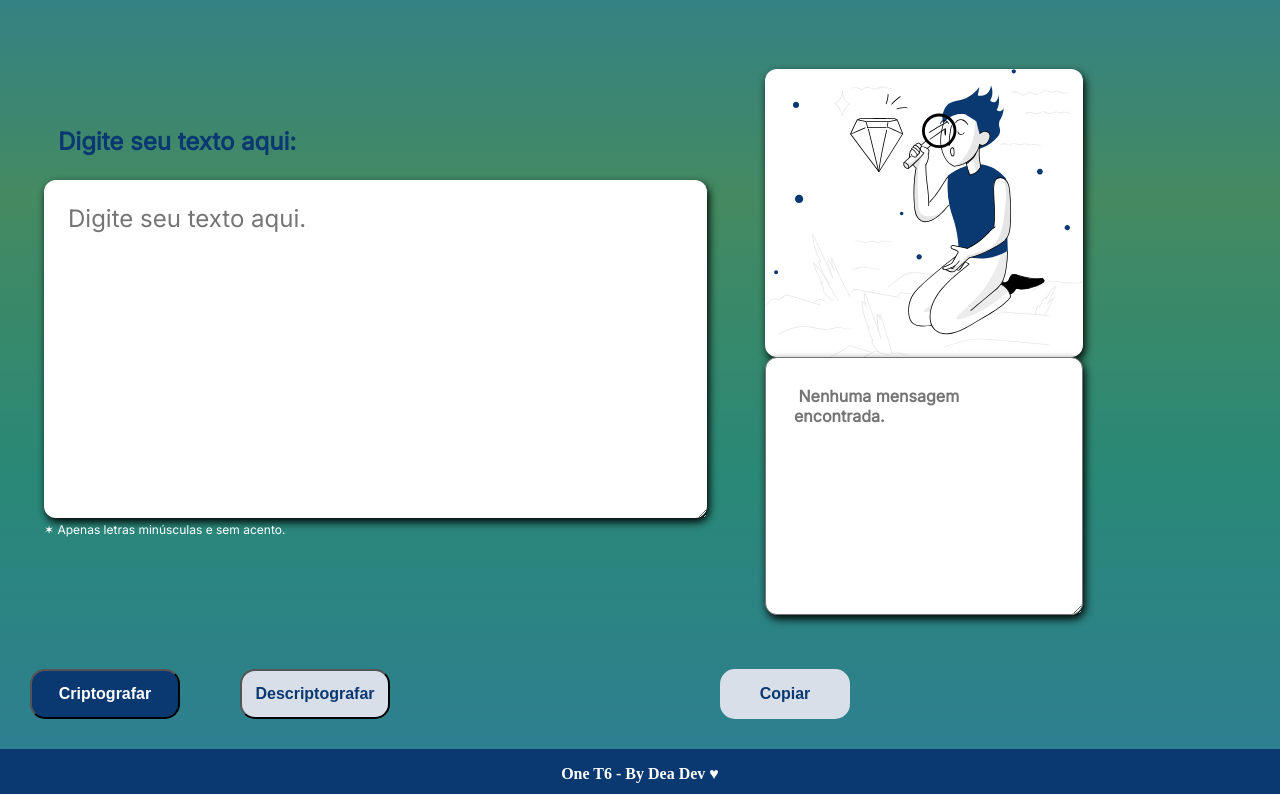
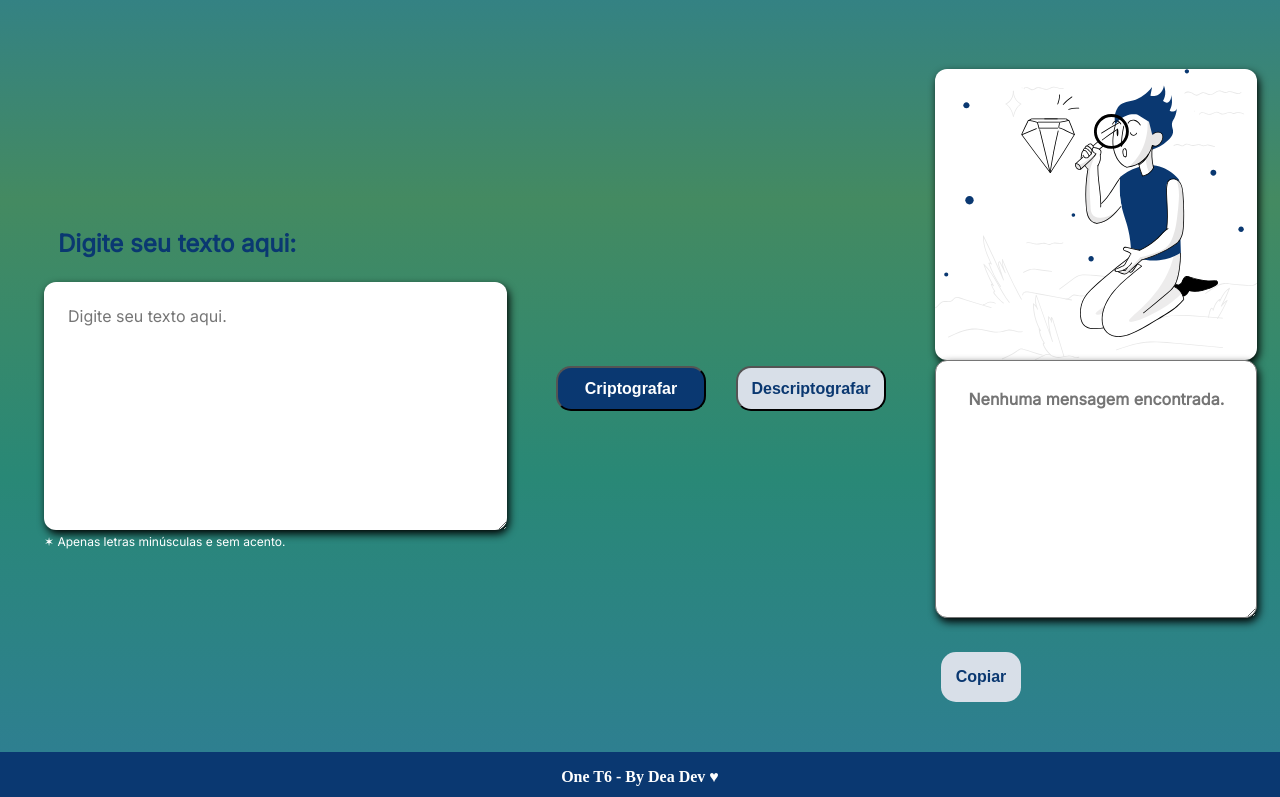
Before and after one commit to Andrea-Santos20/challenge-first, a plain HTML site: page index.html in a window 1280 px wide. Shown: the part 75-872 px from the top of the page. Drawn offline with Linux system fonts and the light colour scheme.

Commit message:
Ajustando botões.

```diff
--- a/index.html
+++ b/index.html
@@ -5,49 +5,65 @@
     <meta name="viewport" content="width=device-width, initial-scale=1.0" />
     <link rel="shortcut icon" href="favicon.ico" type="image/x-icon" />
     <link rel="stylesheet" href="styles.css" />
-    <title>Descodificador</title>
+    <title>Decodificador</title>
   </head>
+
   <body>
-    <header>
+    <header class="logo">
       <img src="assets/Frame6.png" alt="" />
     </header>
 
-    <main >
+    <main>
       <section class="container">
         <div class="container_information_textarea">
-
           <h1>Digite seu texto aqui:</h1>
 
-          <textarea class="container_textarea" name="" id="" cols="40" rows="10" placeholder="Digite seu texto aqui."></textarea>
+          <textarea
+            class="container_textarea"
+            name=""
+            id=""
+            cols="40"
+            rows="10"
+            placeholder="Digite seu texto aqui."
+          ></textarea>
 
-          <p class="information_guide"> &sext; Apenas letras minúsculas e sem acento.</p>
+          <p class="information_guide">
+            &sext; Apenas letras minúsculas e sem acento.
+          </p>
         </div>
 
-      <section class="view _text">
-        <img
-          class="text_message"
-          src="assets/homemLupa.svg"
-          alt="Figura de um homem com uma lupa."
+        <div class="btn_cripto_descripto">
+          <button class="cripto" onclick="cripto()">Criptografar</button>
+          <button class="descripto" onclick="descripto()">Descriptografar</button>
+
+        </div>
+
+        <section class="view _text">
+          <img
+            class="text_message"
+            src="assets/homemLupa.svg"
+            alt="Figura de um homem com uma lupa."
           />
 
-          <textarea id="response_textarea" name="response_text" id="response" cols="30" rows="10" placeholder=" Nenhuma mensagem encontrada."></textarea>
+          <textarea
+            id="response_textarea"
+            name="response_text"
+            id="response"
+            cols="30"
+            rows="10"
+            placeholder=" Nenhuma mensagem encontrada."
+          ></textarea>
 
+          <button class="btn_copy" onclick="copyMessage()">Copiar</button>
+        </section>
       </section>
 
-    </section>
-    <div class="btn_cripto_descripto">
-
-      <button class="cripto" onclick="cripto()">Criptografar</button>
-      <button class="descripto" onclick="descripto()">Descriptografar</button>
-
-      <button class="btn_copy" onclick="copyMessage()">Copiar</button>
-
-    </div>
     </main>
 
     <footer class="baseboard">
       <p>One T6 - By Dea Dev &hearts;</p>
     </footer>
+
     <script src="script.js"></script>
   </body>
 </html>
--- a/script.js
+++ b/script.js
@@ -8,9 +8,9 @@ function criptografar(text) {
 }
 
 function descriptografar(text) {
-  text = text.replace(/ai/g, 'a');
   text = text.replace(/enter/g, 'e');
   text = text.replace(/imes/g, 'i');
+  text = text.replace(/ai/g, 'a');
   text = text.replace(/ober/g, 'o');
   text = text.replace(/ufat/g, 'u');
   return text;
--- a/styles.css
+++ b/styles.css
@@ -1,4 +1,4 @@
-@import url('https://fonts.googleapis.com/css2?family=Inter&family=Krona+One&display=swap');
+@import url("https://fonts.googleapis.com/css2?family=Inter&family=Krona+One&display=swap");
 
 * {
   margin: 0;
@@ -6,17 +6,26 @@
   box-sizing: border-box;
 }
 
-body{
-    background: linear-gradient(#2e7f90,#448a61, #298876, #2e7f90);
+body {
+  background: linear-gradient(#2e7f90, #448a61, #298876, #2e7f90);
 }
 
-header {
+.logo {
   margin: 24px;
+  animation: rotacionar 1.5s linear;
+}
+
+@keyframes rotacionar {
+  from {
+    transform: rotate(0deg);
+  }
+  to {
+    transform: rotate(360deg);
+  }
 }
 
 .container {
-	width:50%;
-	height: 80%;
+  width: 50%;
   display: flex;
   align-items: center;
   padding: 20px;
@@ -27,7 +36,7 @@ h1 {
   margin: 0 24px 0 38px;
   font-family: "Inter";
   font-size: 1.5rem;
-    color: #0A3871;
+  color: #0a3871;
 }
 
 .container_textarea {
@@ -37,11 +46,10 @@ h1 {
   border: none;
   outline: none;
   font-family: "Inter";
-    font-size: 1.5rem;
-    color: #0A3871;
+  font-size: 1rem;
+
   box-shadow: 2px 4px 8px rgba(0.5, 0.5, 1, 1);
 }
-
 
 .information_guide {
   font-family: "Inter";
@@ -50,69 +58,30 @@ h1 {
   margin: 0 24px;
 }
 
-.view_text{
+.btn_cripto_descripto {
+  width: 100%;
 
   display: flex;
-
   align-items: center;
-	justify-content: flex-start;
-	gap: 10px;
+  ;
 }
 
-.text_message {
-    width: 300%;
-    display: flex;
-    flex-direction: column;
-    justify-content: space-between;
-    background-color: #fff;
-    margin: 24px 0 0 24px;
-    box-shadow: 2px 4px 8px rgba(0.5, 0.5, 1, 1);
-    border-radius: 12px;
-
-}
-
-#response_textarea {
-    width: 300%;
-    padding: 28px;
-    margin: 0 24px;
-
-    font-family: "Inter";
-    font-weight: bold;
-    font-size: 1rem;
-
-    color: #0A3871;
-    background-color: #fff;
-
-    box-shadow: 2px 4px 8px rgba(0.5, 0.5, 1, 1);
-    border-radius: 12px;
-    outline: none;
-}
-
-
-
-.btn_cripto_descripto {
-    width: 100%;
-	height: 150%;
-	display: flex;
-	align-items: center;
-	justify-content: stretch;
-	//gap: 0px;
-}
-
-.cripto, .descripto {
+.cripto,
+.descripto {
   width: 150px;
-    height: 50px;
-    margin: 30px;
+  height: 45px;
+  margin: 15px;
   border-radius: 15px;
   font-size: 1rem;
   font-weight: bold;
   align-items: center;
   text-align: center;
-    transition: transform .5s ease-in-out;
+
+  transition: transform 0.5s ease-in-out;
 }
 
 .cripto {
-    background-color: #0A3871;
+  background-color: #0a3871;
   color: #fff;
 }
 
@@ -123,8 +92,8 @@ h1 {
 }
 
 .descripto {
-    background-color:#D8DFE8;
-    color:#0A3871;
+  background-color: #d8dfe8;
+  color: #0a3871;
 }
 
 .descripto:hover {
@@ -133,13 +102,45 @@ h1 {
   transform: scale(1.2);
 }
 
+.view_text {
+  display: flex;
+  align-items: center;
+  justify-content: flex-start;
+
+}
+
+.text_message {
+  width: 230%;
+  display: flex;
+  flex-direction: column;
+  justify-content: space-between;
+  background-color: #fff;
+  margin: 24px 0 0 24px;
+  box-shadow: 2px 4px 8px rgba(0.5, 0.5, 1, 1);
+  border-radius: 12px;
+}
+
+#response_textarea {
+  width: 230%;
+  padding: 28px;
+  margin: 0 24px;
+
+  font-family: "Inter";
+  font-weight: bold;
+  font-size: 1rem;
+
+  color: #0a3871;
+  background-color: #fff;
+
+  box-shadow: 2px 4px 8px rgba(0.5, 0.5, 1, 1);
+  border-radius: 12px;
+  outline: none;
+}
 
 .btn_copy {
-    width: 130px;
+  width: 80px;
   height: 50px;
-    margin-left: 300px;
-    display: flex;
-    justify-content: center;
+  margin: 30px;
 
   border-radius: 15px;
   border: 1px;
@@ -149,10 +150,10 @@ h1 {
   font-size: 1rem;
   font-weight: bold;
 
-    background-color:#D8DFE8;
-    color:#0A3871;
+  background-color: #d8dfe8;
+  color: #0a3871;
 
-    transition: transform .5s ease-in-out;
+  transition: transform 0.5s ease-in-out;
 }
 
 .btn_copy:hover {
@@ -160,176 +161,20 @@ h1 {
   transform: scale(1.2);
 }
 
-.baseboard{
+.baseboard {
   justify-content: center;
   position: absolute;
   width: 100%;
   height: 45px;
   text-align: center;
 
-    background-color: #0A3871;
+  background-color: #0a3871;
 }
 
 .baseboard p {
   color: #fff;
   font-size: 1rem;
-    font-family: 'Krona';
+  font-family: "Krona";
   font-weight: bold;
   padding: 1rem 1rem 0 1rem;
-
 }
-
-/*
-
-@media screen and (width < 1200px) {
-  #logo {
-    display: none;
-  }
-
-  .menu {
-    display: none;
-  }
-
-  #text__area__conteudo {
-    max-width: 35rem;
-  }
-
-  .footer {
-    display: flex;
-    height: 10vh;
-    margin-top: 1rem;
-  }
-
-  .footer img {
-    width: 3rem;
-    height: 3rem;
-  }
-}
-
-@media screen and (width < 996px) {
-  .meiuca {
-    display: flex;
-    flex-direction: column;
-    justify-content: center;
-    align-items: center;
-    gap: 3rem;
-  }
-
-  .conteudo__central {
-    display: flex;
-    align-items: center;
-    gap: 2rem;
-  }
-
-  .botoes {
-    display: flex;
-    justify-content: space-around;
-  }
-
-  .area__botoes {
-    width: 90%;
-    max-width: 70%;
-  }
-
-  .botoes button {
-    max-width: 90%;
-    font-size: 0.9rem;
-    padding: 1rem 1rem;
-  }
-
-  .footer img {
-    width: 3rem;
-    height: 3rem;
-  }
-}
-
-@media screen and (width < 560px) {
-
-  .cabecalho {
-    padding: 0 0.7rem;
-  }
-
-  .cabecalho>span {
-    font-size: 2rem;
-    font-weight: 700;
-  }
-
-  .btn__troca {
-    font-size: 1.2rem;
-  }
-
-  #text__area__conteudo {
-    max-width: 90%;
-    font-size: 1rem;
-  }
-
-  #text__area__conteudo::placeholder {
-    font-size: 1rem;
-  }
-
-  .conteudo__central {
-    max-width: 90%;
-    gap: 2rem;
-  }
-
-  .area__botoes {
-    max-width: 100%;
-  }
-
-  .botoes {
-    display: flex;
-    justify-content: space-around;
-  }
-
-  .aviso {
-    font-size: 0.8rem;
-  }
-
-  .botoes button {
-    max-width: 90%;
-    font-size: 0.7rem;
-    padding: 0.7rem 1rem;
-  }
-
-  .lateral {
-    display: flex;
-    justify-content: center;
-    align-items: center;
-    margin-bottom: 1rem;
-  }
-
-  .section__template {
-    width: 90%;
-    height: 10rem;
-  }
-
-  .section__template img {
-    display: none;
-  }
-
-  .section__resultado {
-    width: 90%;
-    height: 15rem;
-    padding: 1rem;
-  }
-
-  .h3__template {
-    font-size: 1rem;
-  }
-
-  .p__template {
-    font-size: 0.8rem;
-  }
-
-  #link-text {
-    font-size: 1rem;
-  }
-
-  .copiar {
-    max-width: 70%;
-    font-size: 0.8rem;
-    padding: 0.7rem 1rem;
-  }
-}
-
-*/
```
Lines whose indentation alone changed are shown as unchanged.
